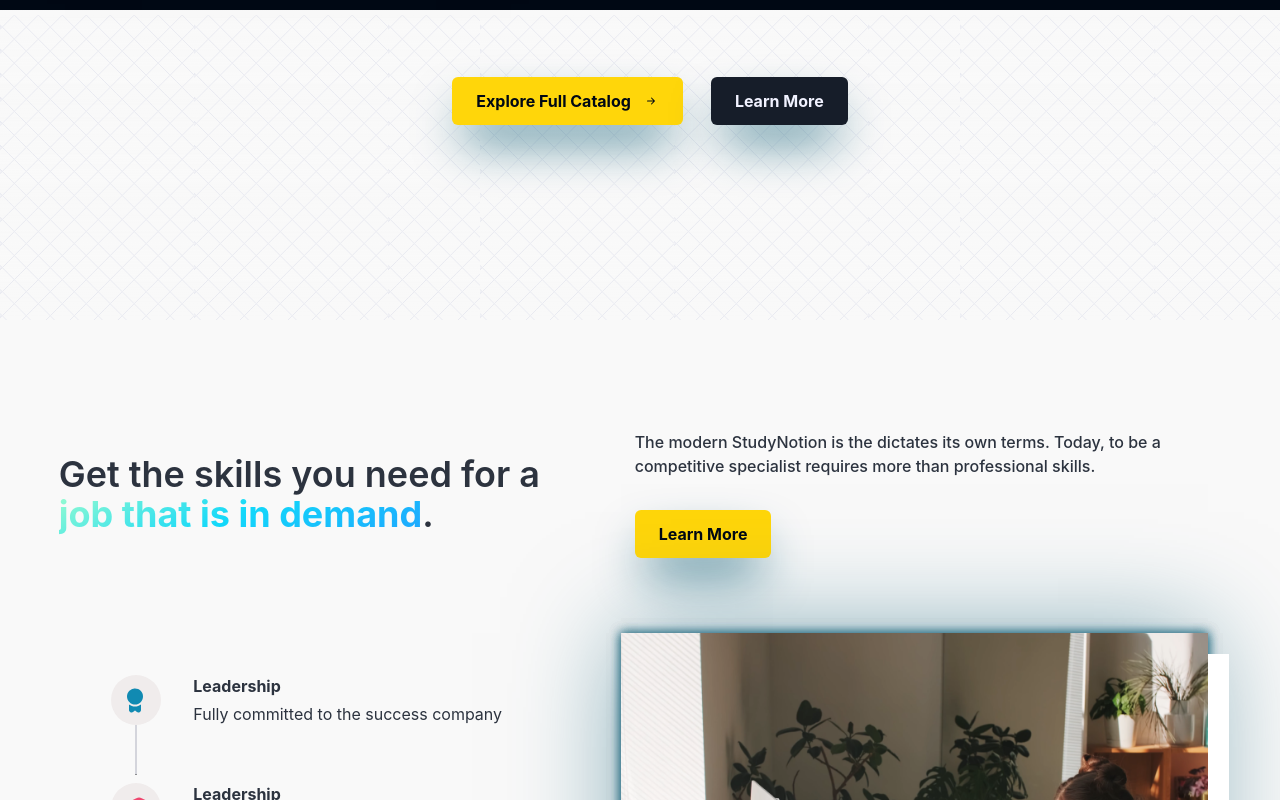
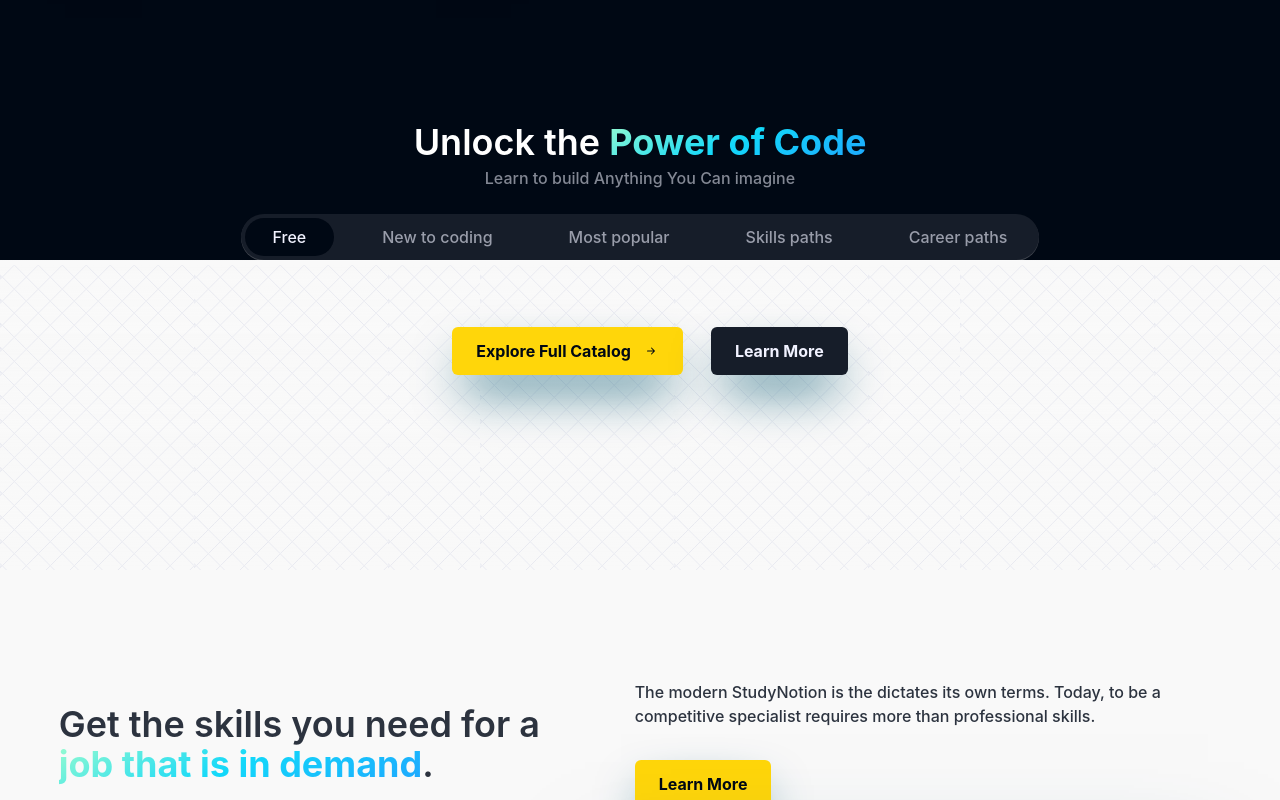
Before and after one commit to abhikhandelwalgupta/studyNotion, a React (Create React App) app: page / in a window 1280 px wide. Shown: the part 1600-2400 px from the top of the page. Built offline with nearby package versions, Linux system fonts and the light colour scheme.

Commit message:
explore more

```diff
--- a/src/Pages/Home.js
+++ b/src/Pages/Home.js
@@ -8,6 +8,8 @@ import { CodeBlocks } from "../components/core/HomePages/CodeBlocks";
 import { TimelineSection } from "../components/core/HomePages/TimelineSection";
 import { LearningLanguageSection } from "../components/core/HomePages/LearningLanguageSection";
 import { Instructor } from "../components/core/HomePages/Instructor";
+import { Review } from "../components/core/HomePages/Review";
+import { ExploreMore } from "../components/core/HomePages/ExploreMore";
 export const Home = () => {
   return (
     <div>
@@ -115,6 +117,10 @@ export const Home = () => {
             codeColor={"text-yellow-25"}
           />
         </div>
+
+        <div className="mt-28">
+          <ExploreMore/>
+        </div>
       </div>
 
       {/* section 2 */}
@@ -161,10 +167,15 @@ export const Home = () => {
 
       </div>
       {/* section 3 */}
-        <div className="bg-richblack-900 mx-auto max-w-maxContent w-11/12 flex flex-col first-letter  gap-28  justify-betweenitems-center text-white">
+        <div className="bg-richblack-900 mx-auto max-w-maxContent w-11/12 flex flex-col first-letter  gap-28 mb-12 justify-betweenitems-center text-white">
           <Instructor/>
           <div className="">
             <h2 className="text-center font-semibold text-4xl">Reviews from other learners</h2>
+          </div>
+          <div className="flex flex-row gap-8 items-center justify-center" >
+            <Review/>
+            <Review/>
+            <Review/>
           </div>
       </div>
       {/* footer */}
--- /dev/null
+++ b/src/components/core/HomePages/ExploreMore.jsx
@@ -0,0 +1,43 @@
+import React, { useState } from 'react'
+import { HightlightText } from './HightlightText'
+import { HomePageExplore } from '../../../data/homepage-explore';
+
+const tabsName = [
+    "Free",
+    "New to coding",
+    "Most popular",
+    "Skills paths",
+    "Career paths",
+  ];
+export const ExploreMore = () => {
+
+    const [currentTab , setCurrentTab] = useState(tabsName[0]);
+    const [course , setCourse] = useState(HomePageExplore[0].courses);
+    const [currentCard , setCurrentCard] = useState(HomePageExplore[0].courses[0].heading);
+
+    const setMyCard = (value)=> {
+        setCurrentTab(value);
+        const result = HomePageExplore.filter((course) => course.tag=== value);
+        setCourse(result[0].courses);
+        setCurrentCard(result[0].courses[0].heading)
+    }
+  return (
+    <div className='flex flex-col items-center justify-center gap-6 font-inter'>
+        <h2 className='text-4xl font-semibold'>Unlock the  <HightlightText text={"Power of Code"} /></h2>
+        <p className='text-richblack-300 -mt-5 font-[500] text-[16px]'>Learn to build Anything You Can imagine</p>
+
+        <div className="hidden lg:flex gap-5  mx-auto w-max bg-richblack-800 text-richblack-200 p-1 rounded-full font-medium drop-shadow-[0_1.5px_rgba(255,255,255,0.25)]">
+            {
+                tabsName.map((element , index) => {
+                    return (
+                        <div className={`text-[16px] flex flex-row item-center gap-2 ${currentTab===element ? "bg-richblack-900 text-richblack-5 font-medium" : "text-richblack-200"} px-7 py-[7px] rounded-full transition-all duration-200 cursor-pointer hover:bg-richblack-900 hover:text-richblack-5 ` } key={index}
+                        onClick={() => setMyCard(element)} >
+                            {element}
+                        </div>
+                    );
+                })
+            }
+        </div>
+    </div>
+  )
+}
--- /dev/null
+++ b/src/components/core/HomePages/Review.jsx
@@ -0,0 +1,9 @@
+import React from 'react'
+
+export const Review = () => {
+  return (
+    <div className='flex'>
+        fsf
+    </div>
+  )
+}
```
